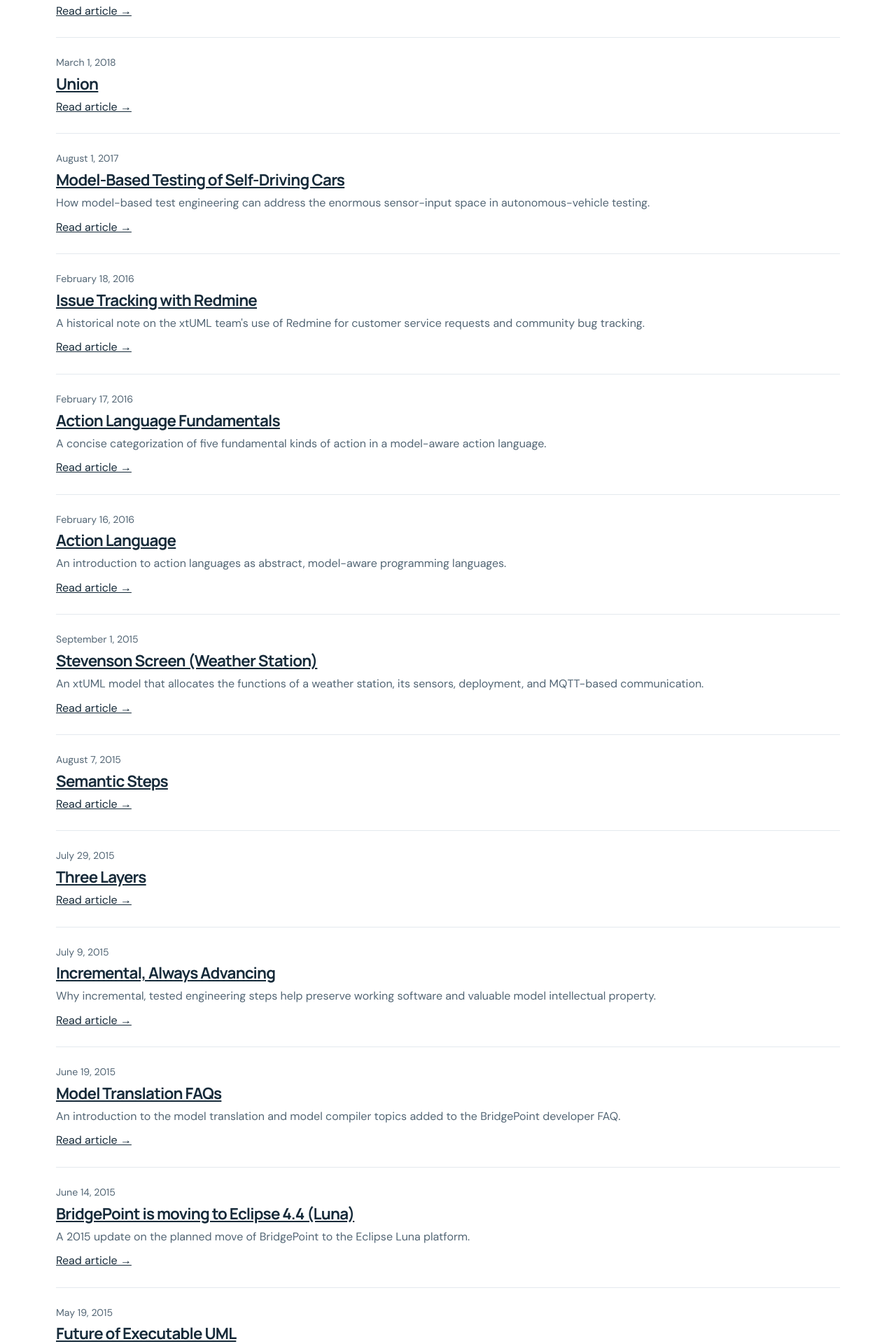
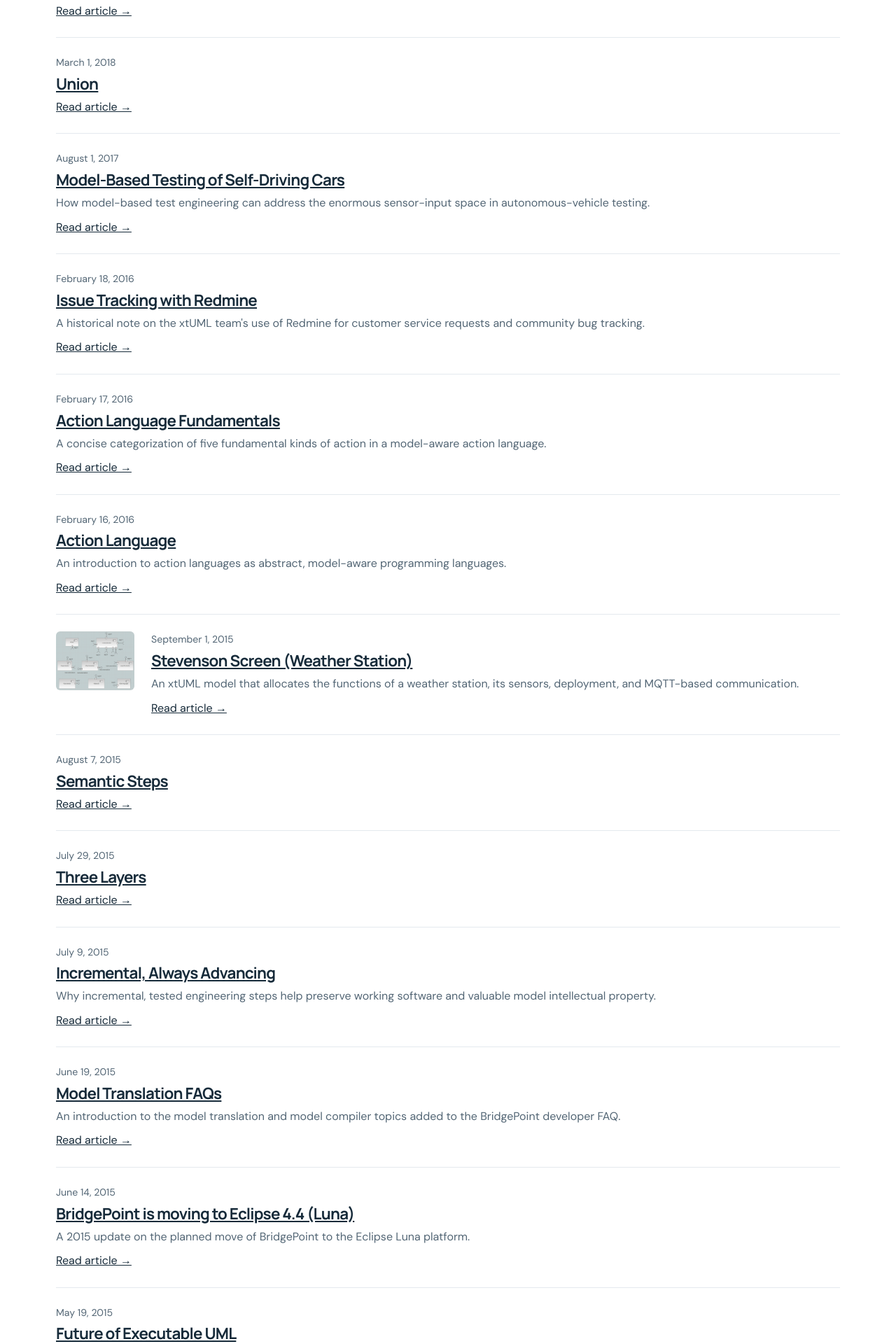
Before and after one commit to xtuml/onefactinc, a Jekyll site: the page built from blog.md, in a window 1280 px wide. Shown: the part 4372-6292 px from the top of the page at 70% size. Built offline with Jekyll 4.4.1, drawn with Linux system fonts in a browser that asks for light colours.

Commit message:
Add article-list thumbnail for stevenson-screen-weather-station.html

```diff
--- a/_articles/stevenson-screen-weather-station.html
+++ b/_articles/stevenson-screen-weather-station.html
@@ -2,6 +2,7 @@
 title: "Stevenson Screen (Weather Station)"
 date: 2015-09-01
 description: "An xtUML model that allocates the functions of a weather station, its sensors, deployment, and MQTT-based communication."
+thumbnail: "/assets/images/wx_components-300x224-4429955.png"
 permalink: /stevenson-screen-weather-station/
 source_url: "https://onefact.net/stevenson-screen-weather-station/"
 ---
```
